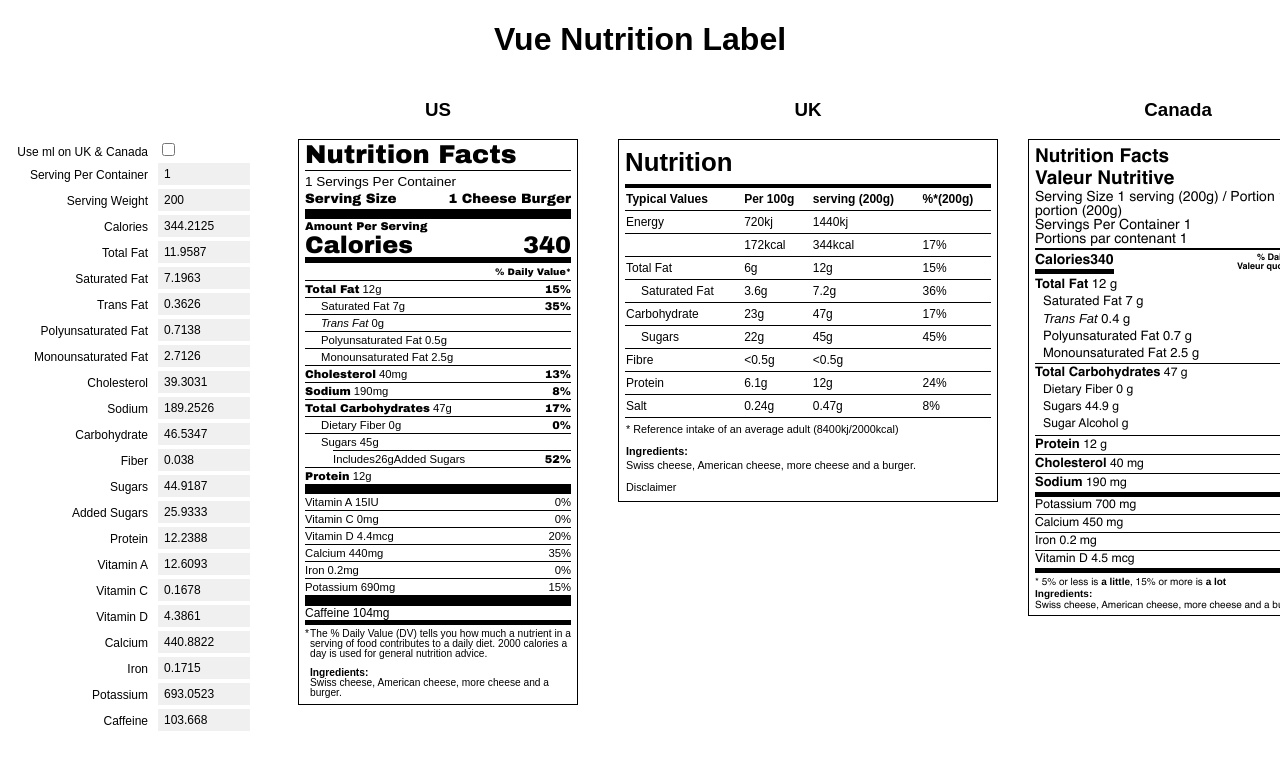
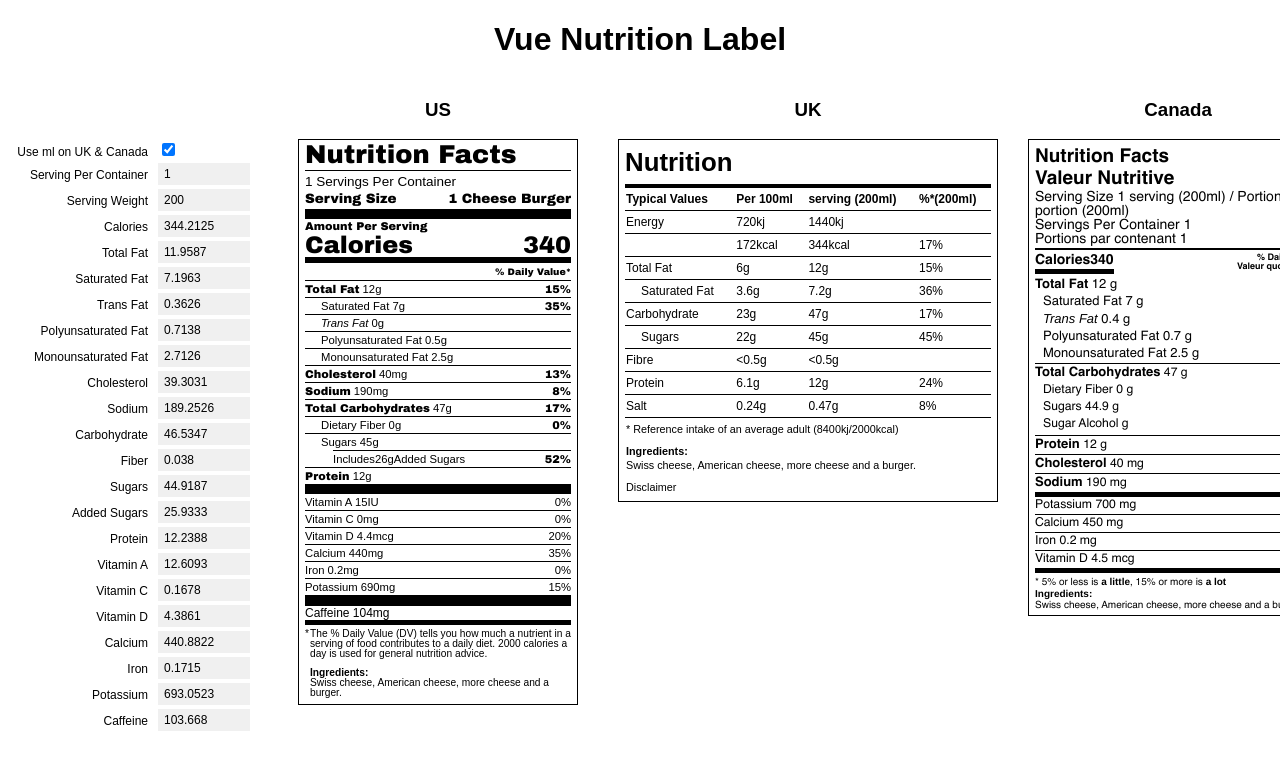
Before and after one commit to nutritionix/vue-nutrition-label, a Vue app: page / in a window 1280 px wide. Shown: the top 770 px of the page. Built offline with nearby package versions, Linux system fonts and the light colour scheme.

Commit message:
#WELL-2971 [feat] Vue label - Configurations for Canada label

```diff
--- a/src/App.vue
+++ b/src/App.vue
@@ -8,7 +8,7 @@
         <form>
           <p>
             <label>Use ml on UK &amp; Canada</label>
-            <input type="checkbox" v-model="item.useMlOnUkLabel">
+            <input type="checkbox" v-model="item.useMilliliter">
           </p>
           <p>
             <label>Serving Per Container</label>
--- a/src/layout/CA.vue
+++ b/src/layout/CA.vue
@@ -95,7 +95,7 @@
         </span>
       </div>
       <div class="nf-no-line nf-indent" v-if="sugars.show">
-        <span class="nf-pr" aria-hidden="true">{{ sugars.dv }} %</span>
+        <span v-if="sugars.showDv" class="nf-pr" aria-hidden="true">{{ sugars.dv }} %</span>
         <span v-html="text.sugars || 'Sugars / Sucres'"></span>
         <span itemprop="sugarContent">
           {{ sugars.value }}<span aria-hidden="true"> g</span><span class="sr-only"> grams</span>
--- a/src/mixins/index.js
+++ b/src/mixins/index.js
@@ -782,8 +782,8 @@ export const main = {
     useGramAndNotMlOnTheUkLabel () {
       return this.value.hasOwnProperty('useGramAndNotMlOnTheUkLabel') ? this.value.useGramAndNotMlOnTheUkLabel : 0;
     },
-    useMlOnUkLabel () {
-      return this.value.hasOwnProperty('useMlOnUkLabel') ? this.value.useMlOnUkLabel : 0;
+    useMilliliter () {
+      return this.value.hasOwnProperty('useMilliliter') ? this.value.useMilliliter : 0;
     },
     calories () {
       let n = 'calories';
@@ -965,6 +965,11 @@ export const main = {
     calcium () {
       let n = 'calcium';
 
+      // overrride calcium setting using calciumMgFor2018 for Canada label
+      if (this.isCanada) {
+        this.options.calcium.show = this.options.calciumMgFor2018.show;
+      }
+
       return {
         value: this.unitValue(n),
         dv: this.percentDailyValue(n),
@@ -974,6 +979,11 @@ export const main = {
     },
     iron () {
       let n = 'iron';
+
+      // override iron setting using ironMgFor2018 for Canada label
+      if (this.isCanada) {
+        this.options.iron.show = this.options.ironMgFor2018.show;
+      }
 
       return {
         value: this.unitValue(n),
@@ -1021,7 +1031,7 @@ export const main = {
       return this.servingWeight <= 0;
     },
     setServingUnit () {
-      return this.useMlOnUkLabel ? 'ml' : 'g';
+      return this.useMilliliter ? 'ml' : 'g';
     },
     isUK () {
       return this.settings.layout.toLowerCase() === 'uk';
```
